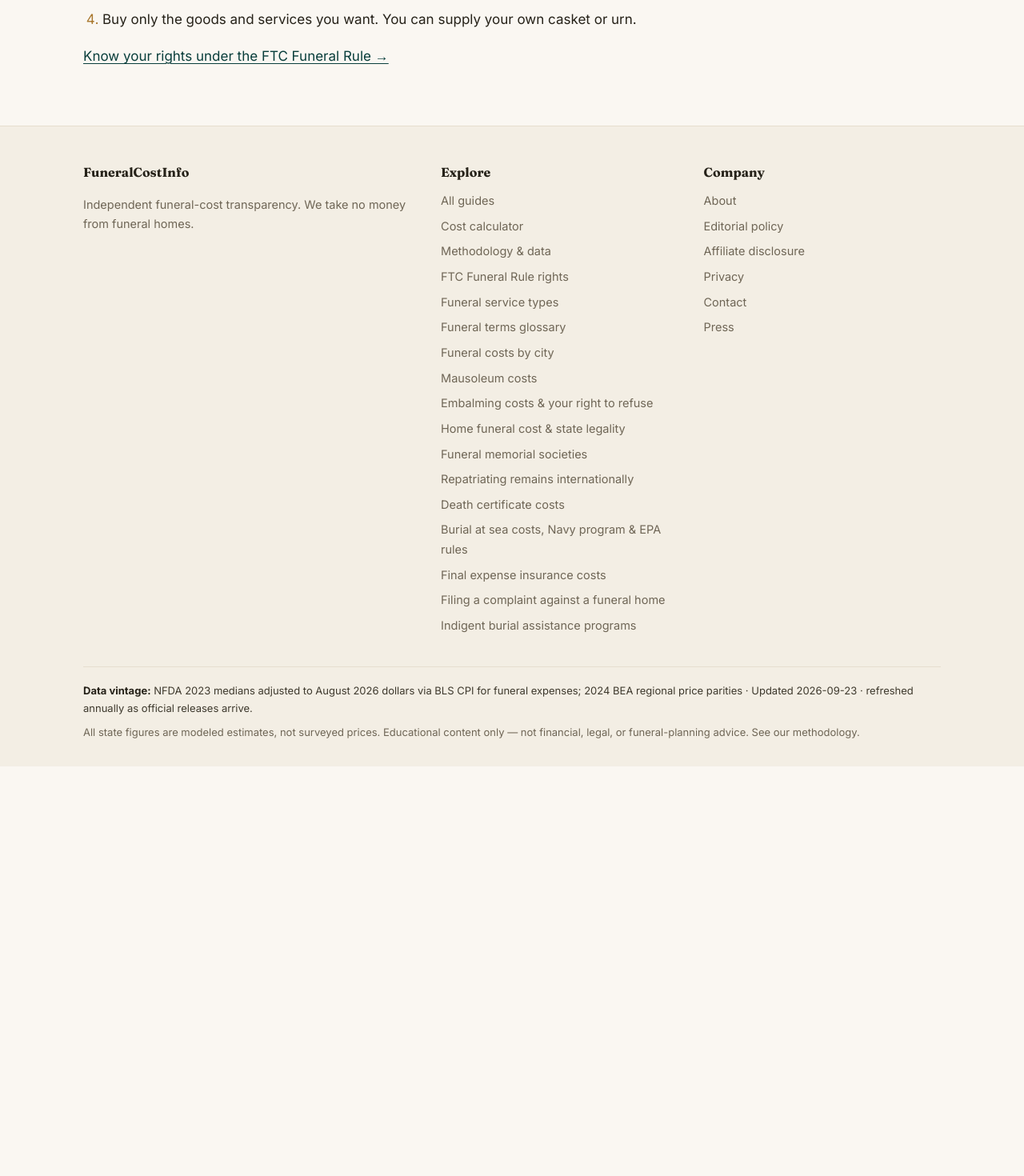
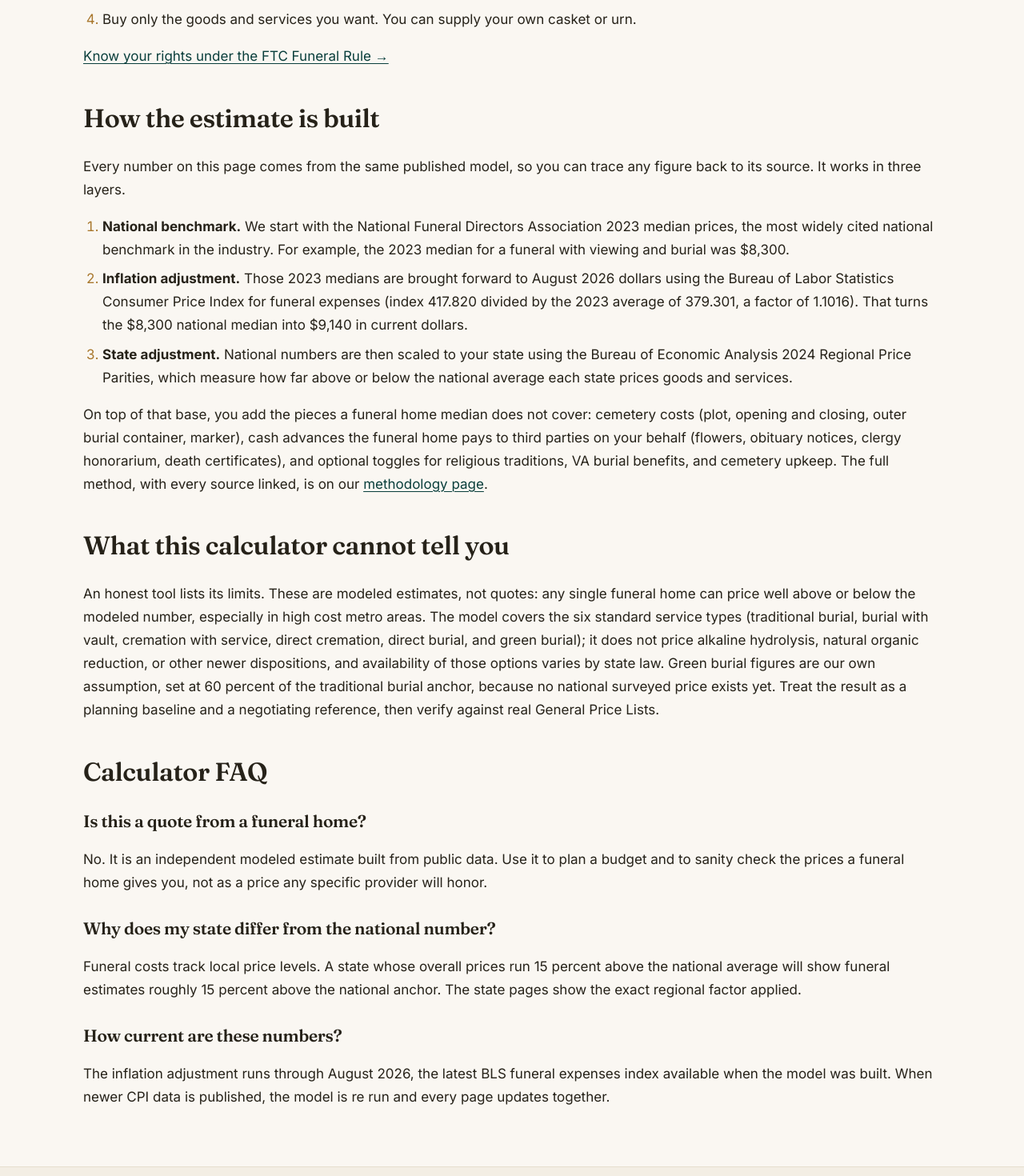
Before and after one commit to dtyutyunik/funeralcostinfo, a Next.js app in the folder site/: page /calculator in a window 1280 px wide. Shown: the part 1240-2710 px from the top of the page at 80% size. Before the commit the page ends 2198 px from the top, so only its background shows below. Built offline with nearby package versions, Linux system fonts and the light colour scheme.

Commit message:
Calculator page: add model explainer, limitations, and FAQ sections

```diff
--- a/site/app/calculator/page.tsx
+++ b/site/app/calculator/page.tsx
@@ -45,6 +45,70 @@ export default function CalculatorPage() {
           <li>Buy only the goods and services you want. You can supply your own casket or urn.</li>
         </ol>
         <p><Link href="/guides/funeral-rule-rights/">Know your rights under the FTC Funeral Rule →</Link></p>
+        <h2>How the estimate is built</h2>
+        <p>
+          Every number on this page comes from the same published model, so you can trace any
+          figure back to its source. It works in three layers.
+        </p>
+        <ol>
+          <li>
+            <strong>National benchmark.</strong> We start with the National Funeral Directors
+            Association 2023 median prices, the most widely cited national benchmark in the
+            industry. For example, the 2023 median for a funeral with viewing and burial was
+            $8,300.
+          </li>
+          <li>
+            <strong>Inflation adjustment.</strong> Those 2023 medians are brought forward to
+            August 2026 dollars using the Bureau of Labor Statistics Consumer Price Index for
+            funeral expenses (index 417.820 divided by the 2023 average of 379.301, a factor of
+            1.1016). That turns the $8,300 national median into $9,140 in current dollars.
+          </li>
+          <li>
+            <strong>State adjustment.</strong> National numbers are then scaled to your state
+            using the Bureau of Economic Analysis 2024 Regional Price Parities, which measure
+            how far above or below the national average each state prices goods and services.
+          </li>
+        </ol>
+        <p>
+          On top of that base, you add the pieces a funeral home median does not cover:
+          cemetery costs (plot, opening and closing, outer burial container, marker), cash
+          advances the funeral home pays to third parties on your behalf (flowers, obituary
+          notices, clergy honorarium, death certificates), and optional toggles for religious
+          traditions, VA burial benefits, and cemetery upkeep. The full method, with every
+          source linked, is on our <Link href="/methodology/">methodology page</Link>.
+        </p>
+        <h2>What this calculator cannot tell you</h2>
+        <p>
+          An honest tool lists its limits. These are modeled estimates, not quotes: any single
+          funeral home can price well above or below the modeled number, especially in high
+          cost metro areas. The model covers the six standard service types (traditional
+          burial, burial with vault, cremation with service, direct cremation, direct burial,
+          and green burial); it does not price alkaline hydrolysis, natural organic reduction,
+          or other newer dispositions, and availability of those options varies by state law.
+          Green burial figures are our own assumption, set at 60 percent of the traditional
+          burial anchor, because no national surveyed price exists yet. Treat the result as a
+          planning baseline and a negotiating reference, then verify against real General
+          Price Lists.
+        </p>
+        <h2>Calculator FAQ</h2>
+        <h3>Is this a quote from a funeral home?</h3>
+        <p>
+          No. It is an independent modeled estimate built from public data. Use it to plan a
+          budget and to sanity check the prices a funeral home gives you, not as a price any
+          specific provider will honor.
+        </p>
+        <h3>Why does my state differ from the national number?</h3>
+        <p>
+          Funeral costs track local price levels. A state whose overall prices run 15 percent
+          above the national average will show funeral estimates roughly 15 percent above the
+          national anchor. The state pages show the exact regional factor applied.
+        </p>
+        <h3>How current are these numbers?</h3>
+        <p>
+          The inflation adjustment runs through August 2026, the latest BLS funeral expenses
+          index available when the model was built. When newer CPI data is published, the
+          model is re run and every page updates together.
+        </p>
       </div>
     </>
   );
```
